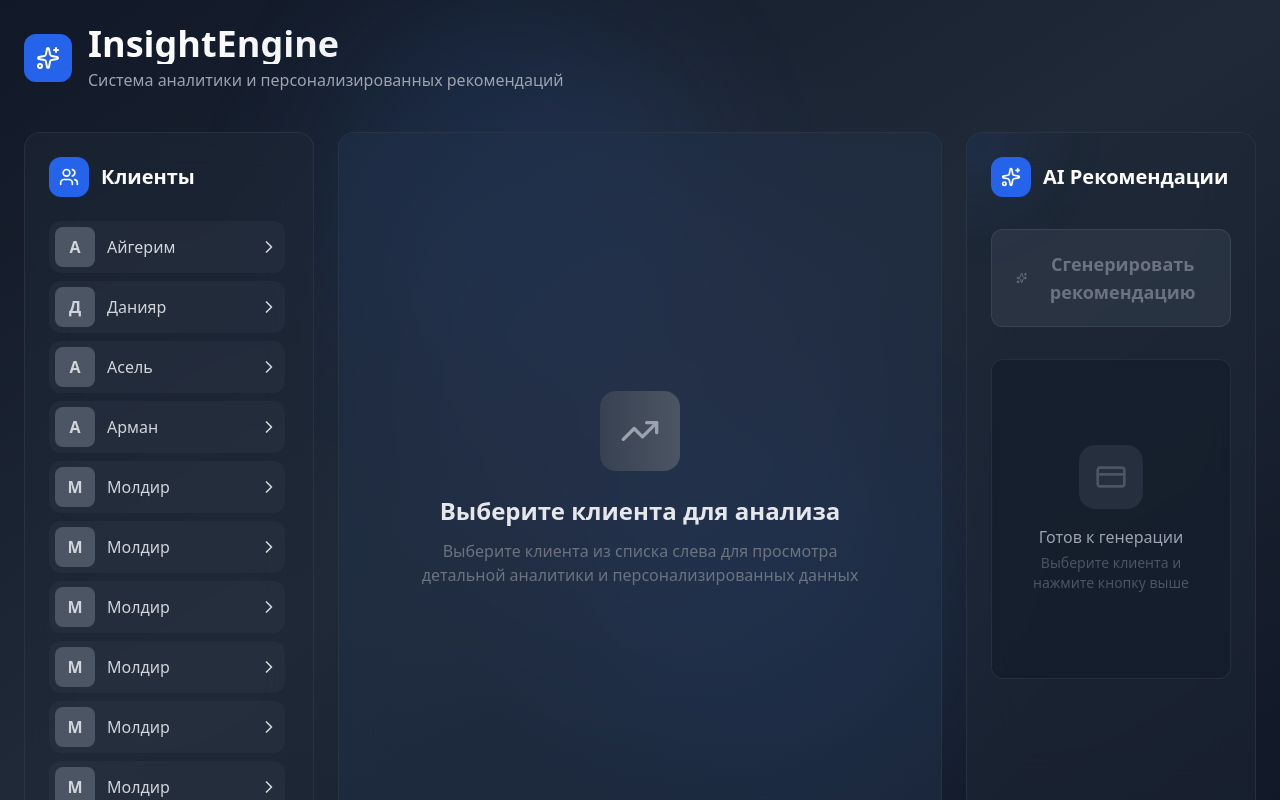
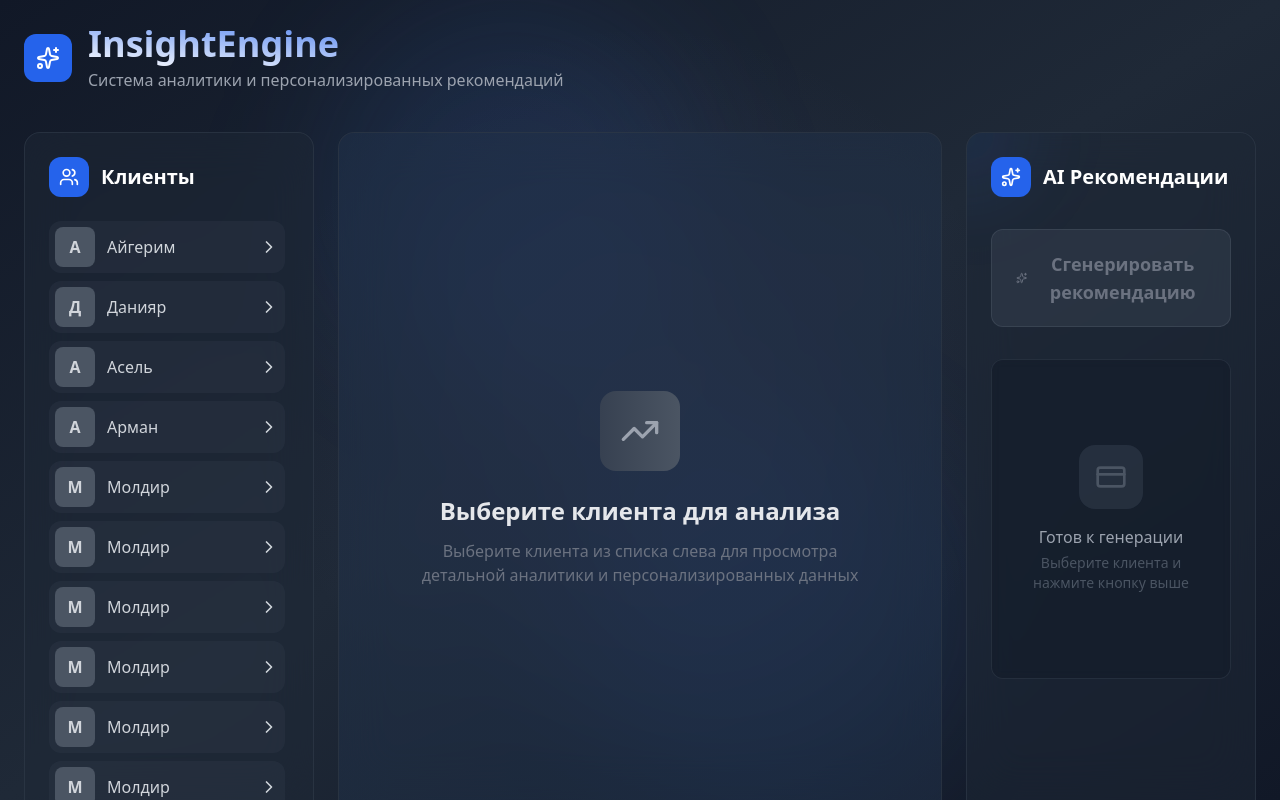
Before and after one commit to ENTITY514/InsightEngine, a React (Create React App) app in the folder frontend/: page / in a window 1280 px wide. Built offline with nearby package versions, Linux system fonts and the light colour scheme.

Commit message:
added gradient color to the title

```diff
--- a/frontend/src/App.tsx
+++ b/frontend/src/App.tsx
@@ -81,16 +81,16 @@ const App: React.FC = () => {
 
       <div className="relative z-10 min-h-screen p-6">
             <div className="max-w-7xl mx-auto">
-          <header className="mb-10">
+              <header className="mb-10 ">
                 <div className="flex items-center mb-4">
                   <div className="w-12 h-12 bg-blue-600 rounded-xl flex items-center justify-center mr-4">
                     <Sparkles className="h-6 w-6 text-white" />
                   </div>
                   <div>
-                <h1 className="text-4xl font-bold bg-gradient-to-r from-white via-gray-100 to-gray-300 bg-clip-text text-transparent">
+                    <h1 className="text-4xl font-bold bg-gradient-to-tr from-white to-blue-600 bg-clip-text text-transparent pb-1">
                       InsightEngine
                     </h1>
-                <p className="text-gray-400 mt-1">Система аналитики и персонализированных рекомендаций</p>
+                    <p className="text-gray-400 ">Система аналитики и персонализированных рекомендаций</p>
                   </div>
                 </div>
               </header>
```
Lines whose indentation alone changed are shown as unchanged.
